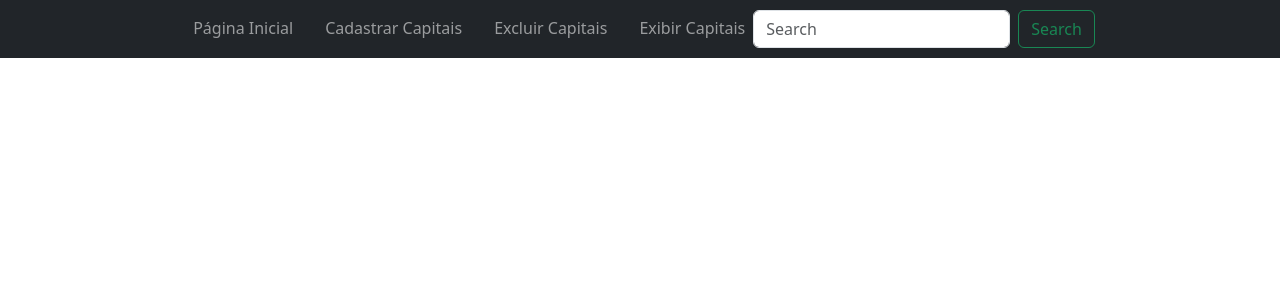
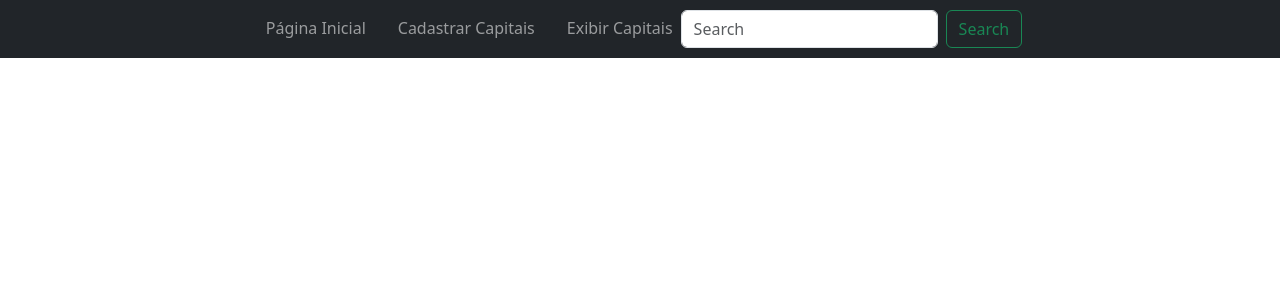
Before and after one commit to JhoneSilvaL/projeto-comercial, a Flask app: page /modelo in a window 1280 px wide. Shown: the top 300 px of the page. Run offline with Flask 3, Linux system fonts and the light colour scheme.

Commit message:
update 5.0

```diff
--- a/templates/cadastro.html
+++ b/templates/cadastro.html
@@ -1,4 +1,3 @@
-<main>
 {% extends "painelmodelo.html" %}
 {% block conteudo %}
 
@@ -35,4 +34,3 @@
 </div>
 
 {% endblock %}
-</main>
--- a/templates/painelmodelo.html
+++ b/templates/painelmodelo.html
@@ -22,20 +22,17 @@
                         <a class="nav-link" href="{{url_for('cadastro')}}">Cadastrar Capitais</a>
                     </li>
                     <li class="nav-item">
-                        <a class="nav-link" href="#">Excluir Capitais</a>
-                    </li>
-                    <li class="nav-item">
                         <a class="nav-link" href="#">Exibir Capitais</a>
                     </li>
                 </ul>
-                <!-- <nav class="navbar-expand-lg"> -->
+                <nav class="navbar-expand-lg">
                     <div class="justify-content-center">
                         <form class="d-flex" role="search">
                             <input class="form-control me-2" type="search" placeholder="Search" aria-label="Search">
                             <button class="btn btn-outline-success" type="submit">Search</button>
                         </form>
                     </div>
-                <!-- </nav> -->
+                </nav>
             </div>
         </div>
     </nav>
```
Lines whose indentation alone changed are shown as unchanged.
